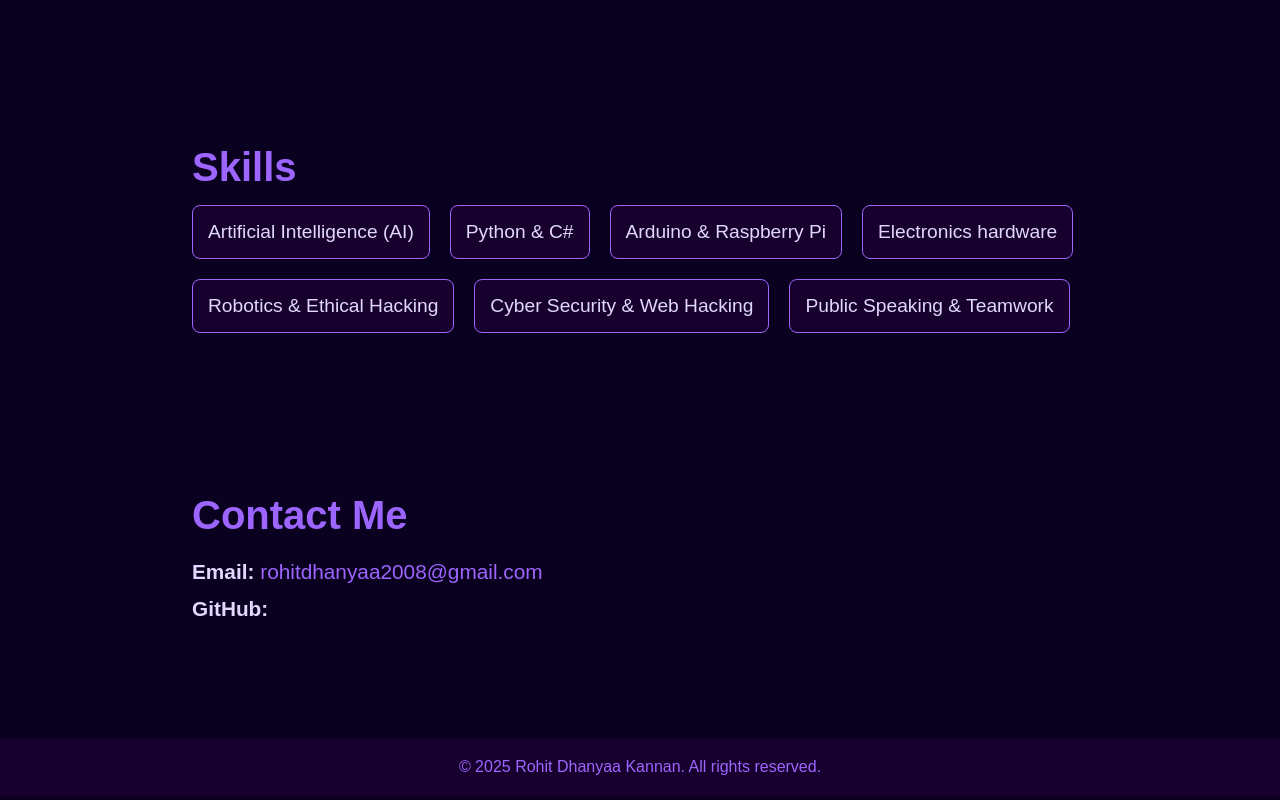
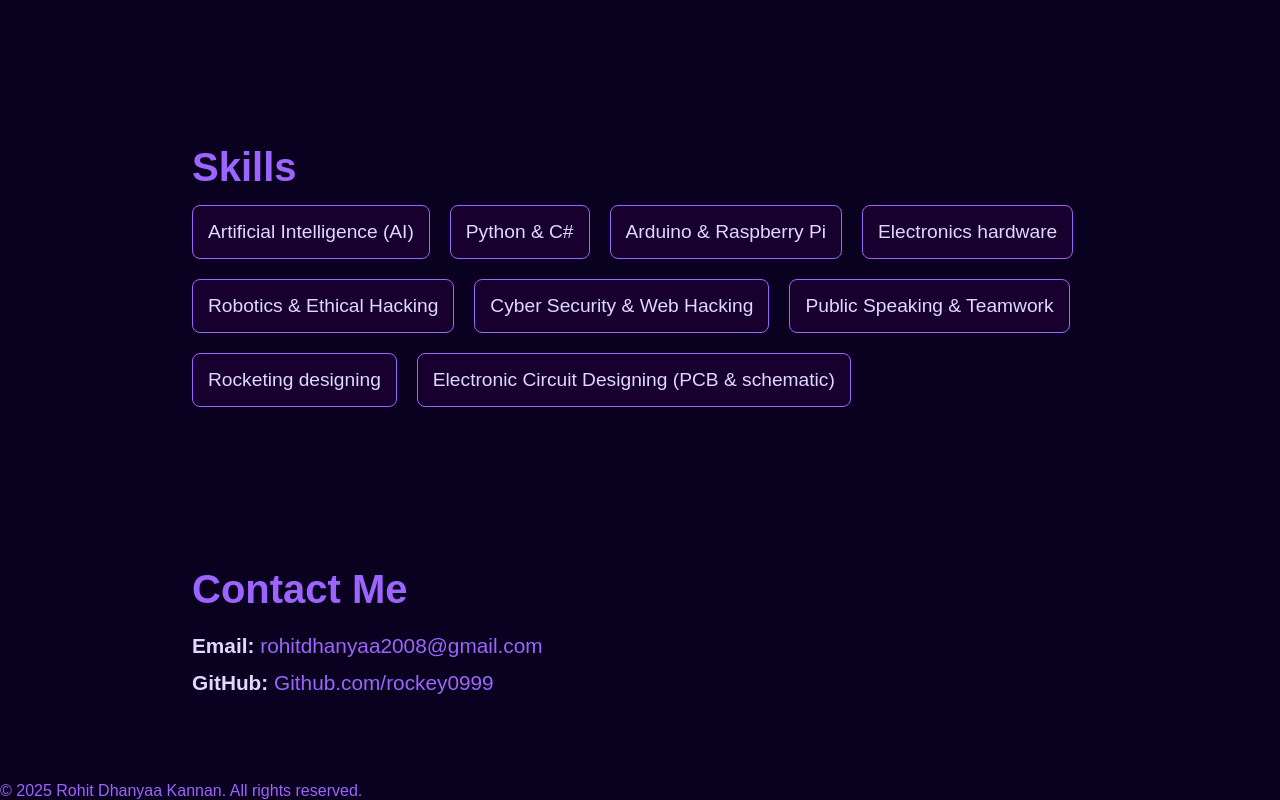
Before and after one commit to Rockey0999/Portfolio-demo, a plain HTML site: page index.html in a window 1280 px wide. Shown: the part 3009-3809 px from the top of the page. Drawn offline with Linux system fonts and the light colour scheme.

Commit message:
Update index.html

```diff
--- a/index.html
+++ b/index.html
@@ -180,21 +180,23 @@ Skills: Carnatic Singer ·
             <div class="skill-box">Robotics & Ethical Hacking</div>
             <div class="skill-box">Cyber Security & Web Hacking</div>
             <div class="skill-box">Public Speaking & Teamwork</div>
+            <div class="skill-box">Rocketing designing</div>
+            <div class="skill-box">Electronic Circuit Designing (PCB & schematic)
         </div>
     </section>
-
+</footer>
     <!-- Contact Section -->
     <section id="contact">
         <h2>Contact Me</h2>
         <div class="content">
             <p><strong>Email:</strong> <a href="mailto:rohitdhanyaa2008@gmail.com">rohitdhanyaa2008@gmail.com</a></p>
-            <p><strong>GitHub:</strong> <a ></p>
+            <p><strong>GitHub:</strong> <a > Github.com/rockey0999 </p>
 
         </div>
     </section>
 
     <!-- Footer -->
-    <footer>
+
         <p>© 2025 Rohit Dhanyaa Kannan. All rights reserved.</p>
     </footer>
 
```
